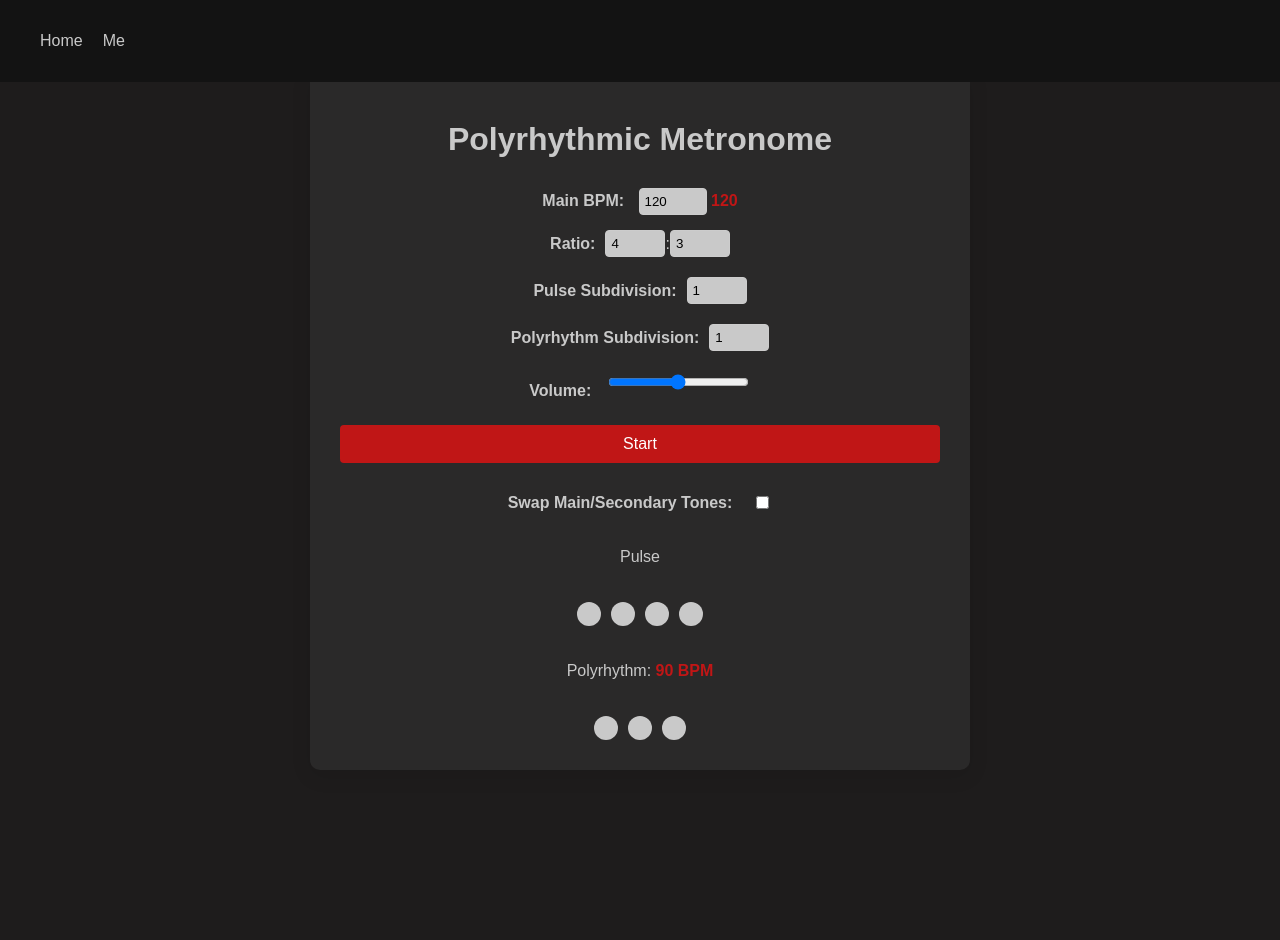
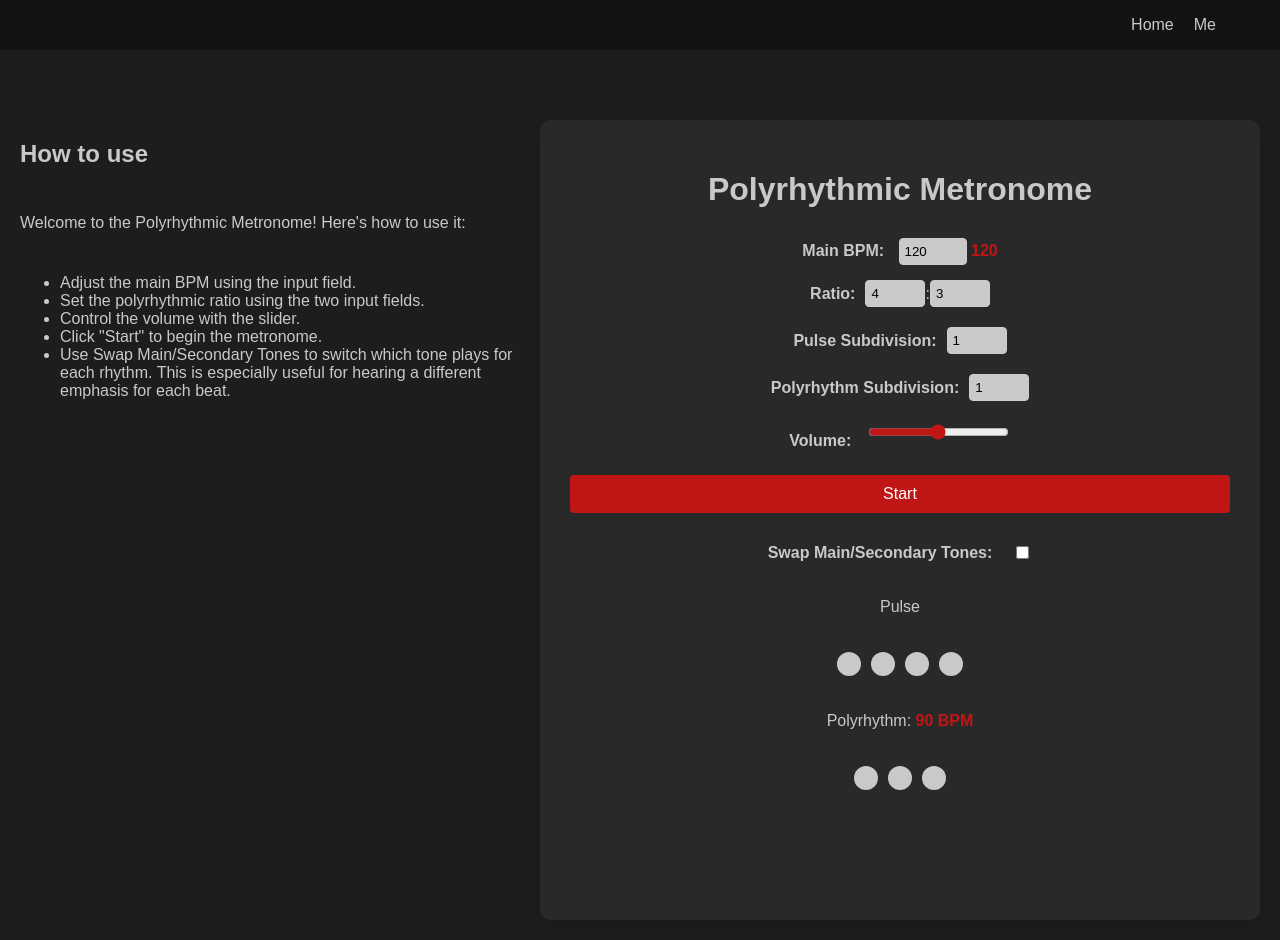
Before and after one commit to loganhuber/poly-metro, a plain HTML site: page index.html in a window 1280 px wide. Before the commit the page ends 840 px from the top, so only its background shows below. Drawn offline with Linux system fonts and the light colour scheme.

Commit message:
started info section

```diff
--- a/index.html
+++ b/index.html
@@ -15,6 +15,17 @@
     </nav>
 </header>
 <body>
+    <div class="info-container">
+        <h2>How to use</h2>
+        <p>Welcome to the Polyrhythmic Metronome! Here's how to use it:</p>
+        <ul>
+            <li>Adjust the main BPM using the input field.</li>
+            <li>Set the polyrhythmic ratio using the two input fields.</li>
+            <li>Control the volume with the slider.</li>
+            <li>Click "Start" to begin the metronome.</li>
+            <li>Use Swap Main/Secondary Tones to switch which tone plays for each rhythm. This is especially useful for hearing a different emphasis for each beat.</li>
+        </ul>
+    </div>
     <div class="metronome-container">
         <h1>Polyrhythmic Metronome</h1>
 
@@ -66,6 +77,8 @@
         </div>
     </div>
 
+
+
     <script src="main.js"></script>
 </body>
 </html>
--- a/main.css
+++ b/main.css
@@ -15,10 +15,12 @@ body {
     background-color: #1e1c1c;
     color: var(--primary-text);
     margin: 0;
+    margin-top: 100px;
     padding: 20px;
     display: flex;
     justify-content: center;
-    align-items: center;
+    /* align-items: center; */
+    gap: 20px;
     min-height: 100vh;
 }
 
@@ -31,7 +33,7 @@ header {
     position: absolute;
     top: 0;
     width: 100%;
-    padding: 1rem;
+    padding: 0 1rem;
     background-color: rgb(19, 19, 19);
     color: var(--primary-text);
 }
@@ -39,7 +41,9 @@ header {
 nav ul {
     list-style: none;;
     display: flex;
+    justify-content: flex-end;
     gap: 20px;
+    margin-right: 4rem;
 }
 
 /* -----END BASE------- */
@@ -60,6 +64,14 @@ nav ul {
 
 /* COMPONENTS */
 
+.info-container {
+    display: flex;
+    flex-direction: column;
+    align-items: flex-start;
+    gap: 10px;
+    max-width: 500px;
+}
+
 .swap-control {
     margin: 20px;
     display: flex;
@@ -78,7 +90,7 @@ nav ul {
     border-radius: 10px;
     box-shadow: 0 6px 20px rgba(0, 0, 0, 0.1);
     text-align: center;
-    max-width: 600px;
+    max-width: 700px;
     width: 100%;
 }
 
@@ -113,6 +125,10 @@ input[type="number"], select, input[type="range"] {
     border: 1px solid #ccc;
     border-radius: 4px;
     background-color: var(--primary-text);
+}
+
+input[type="range"] {
+    accent-color: var(--button-bg);
 }
 
 #bpm-display, #secondary-bpm-display {
```
